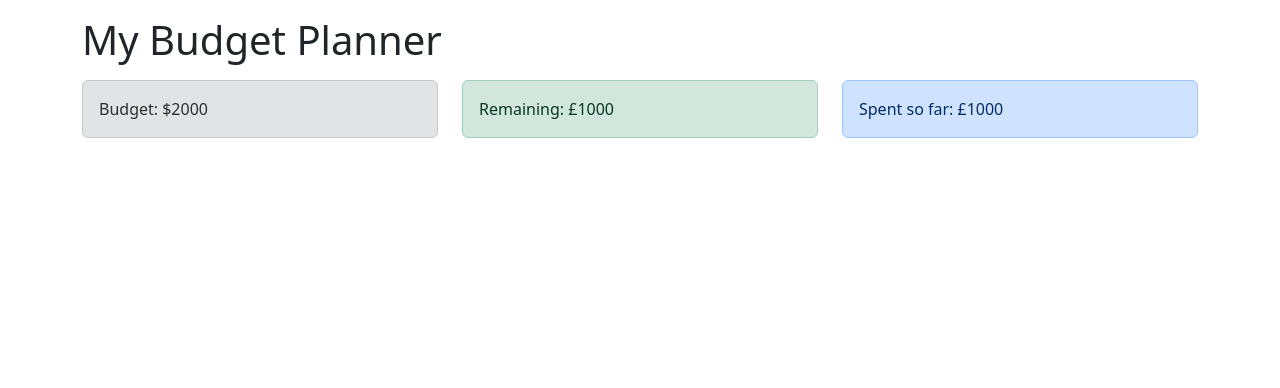
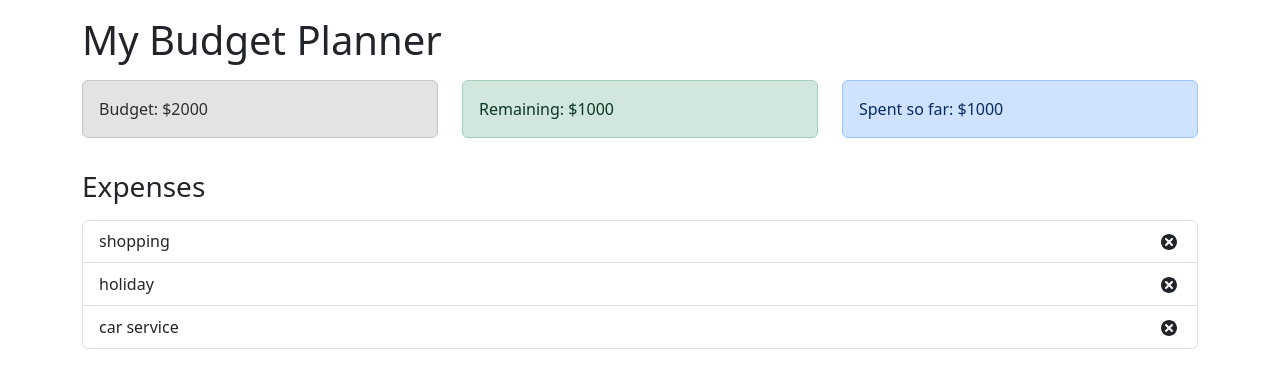
Before and after one commit to YamilVillegas/Budget-Tracker, a React (Create React App) app: page / in a window 1280 px wide. Shown: the top 388 px of the page. Built offline with nearby package versions, Linux system fonts and the light colour scheme.

Commit message:
Rendered ExpenseList

```diff
--- a/src/App.js
+++ b/src/App.js
@@ -3,6 +3,7 @@
 import Budget from './components/Budget';
 import Remaining from './components/Remaining';
 import ExpenseTotal from './components/ExpenseTotal';
+import ExpenseList from './components/ExpenseList';
 
 const App = () => {
 	return (
@@ -19,6 +20,12 @@
           <ExpenseTotal />
         </div>
       </div>
+      <h3 className='mt-3'>Expenses</h3>
+      <div className='row mt-3'>
+        <div className='col-sm'>
+          <ExpenseList />
+        </div>
+      </div>
     </div>
   )
 };
--- /dev/null
+++ b/src/components/ExpenseItem.js
@@ -0,0 +1,18 @@
+import React from "react";
+import { TiDelete } from 'react-icons/ti';
+
+const ExpenseItem = (props) => {
+    return(
+        <li className='list-group-item d-flex justify-content-between align-items-center'>
+            {props.name}
+            <div>
+                <span className="badge badge-primary badge-pill mr-3">
+                    ${props.cost}
+                </span>
+                <TiDelete size='1.5em'></TiDelete>
+            </div>
+        </li>
+    );
+};
+
+export default ExpenseItem;
--- a/src/components/ExpenseTotal.js
+++ b/src/components/ExpenseTotal.js
@@ -3,7 +3,7 @@
 const ExpenseTotal = () => {
 	return (
 		<div className='alert alert-primary'>
-			<span>Spent so far: £1000</span>
+			<span>Spent so far: $1000</span>
 		</div>
 	);
 };
--- a/src/components/Remaining.js
+++ b/src/components/Remaining.js
@@ -3,7 +3,7 @@
 const Remaining = () => {
 	return (
 		<div className='alert alert-success'>
-			<span>Remaining: £1000</span>
+			<span>Remaining: $1000</span>
 		</div>
 	);
 };
```
